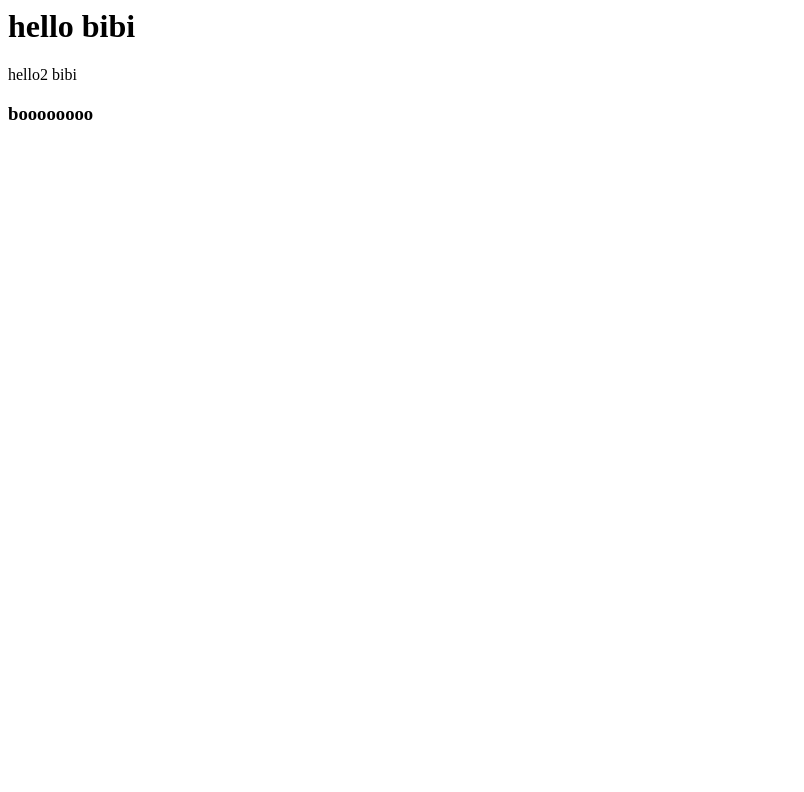
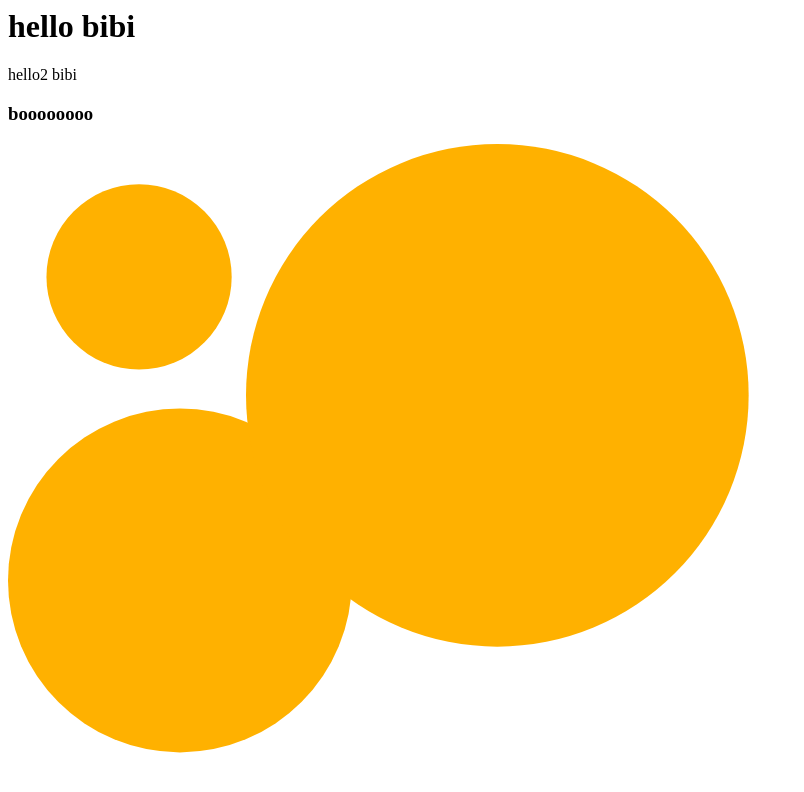
Before and after one commit to gabrielchase/dormmi-static, a plain HTML site: page index.html in a window 1280 px wide. Shown: the whole page, without its empty margins (0-804 px from the left). Drawn offline with Linux system fonts and the light colour scheme.

Commit message:
added pic

```diff
--- a/index.html
+++ b/index.html
@@ -2,3 +2,5 @@
 <p>hello2 bibi</p>
 
 <h3> boooooooo </h3>
+
+<img src="LOGO.png">
```
Also changed, not shown: LOGO.png (added).
